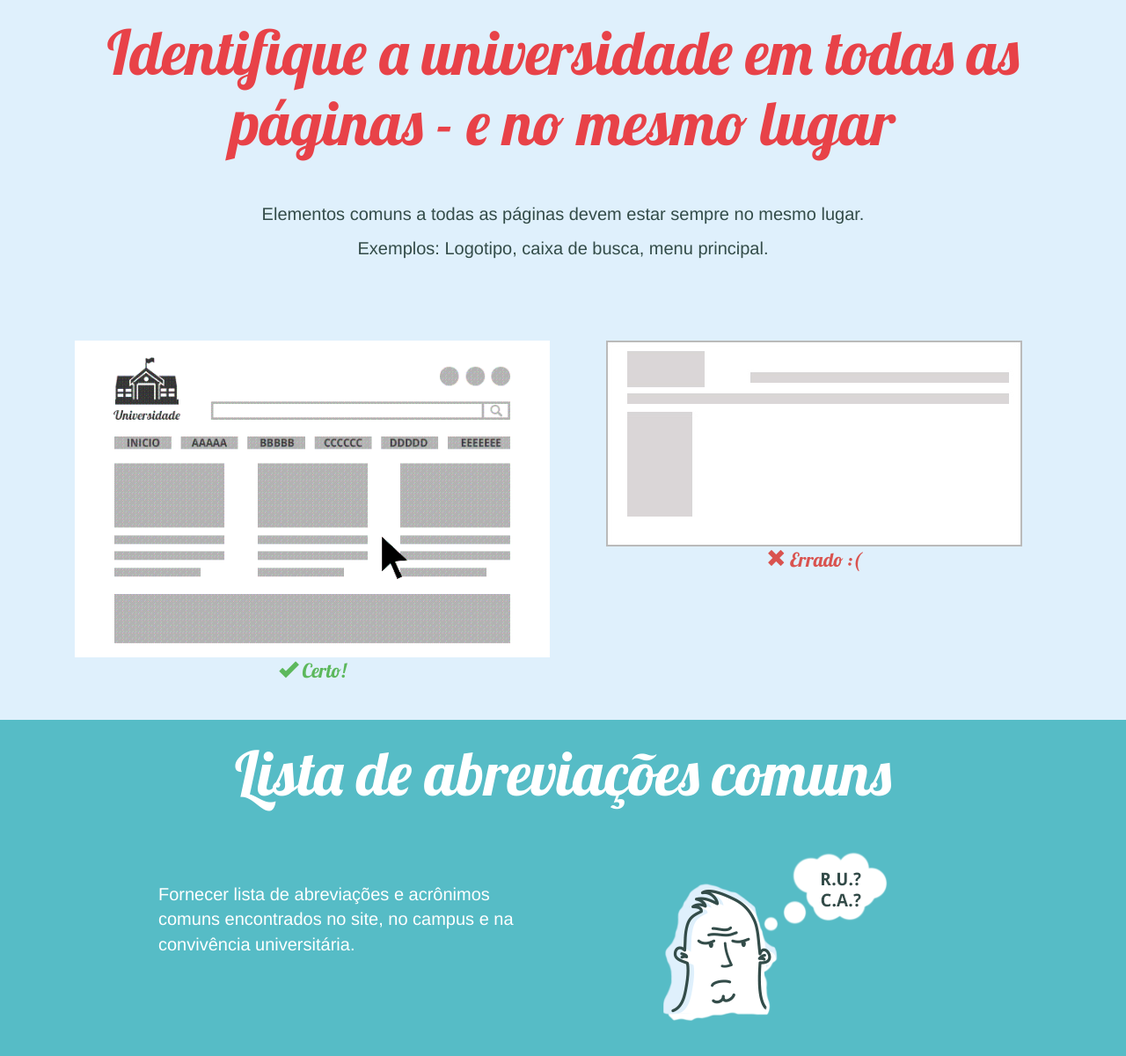
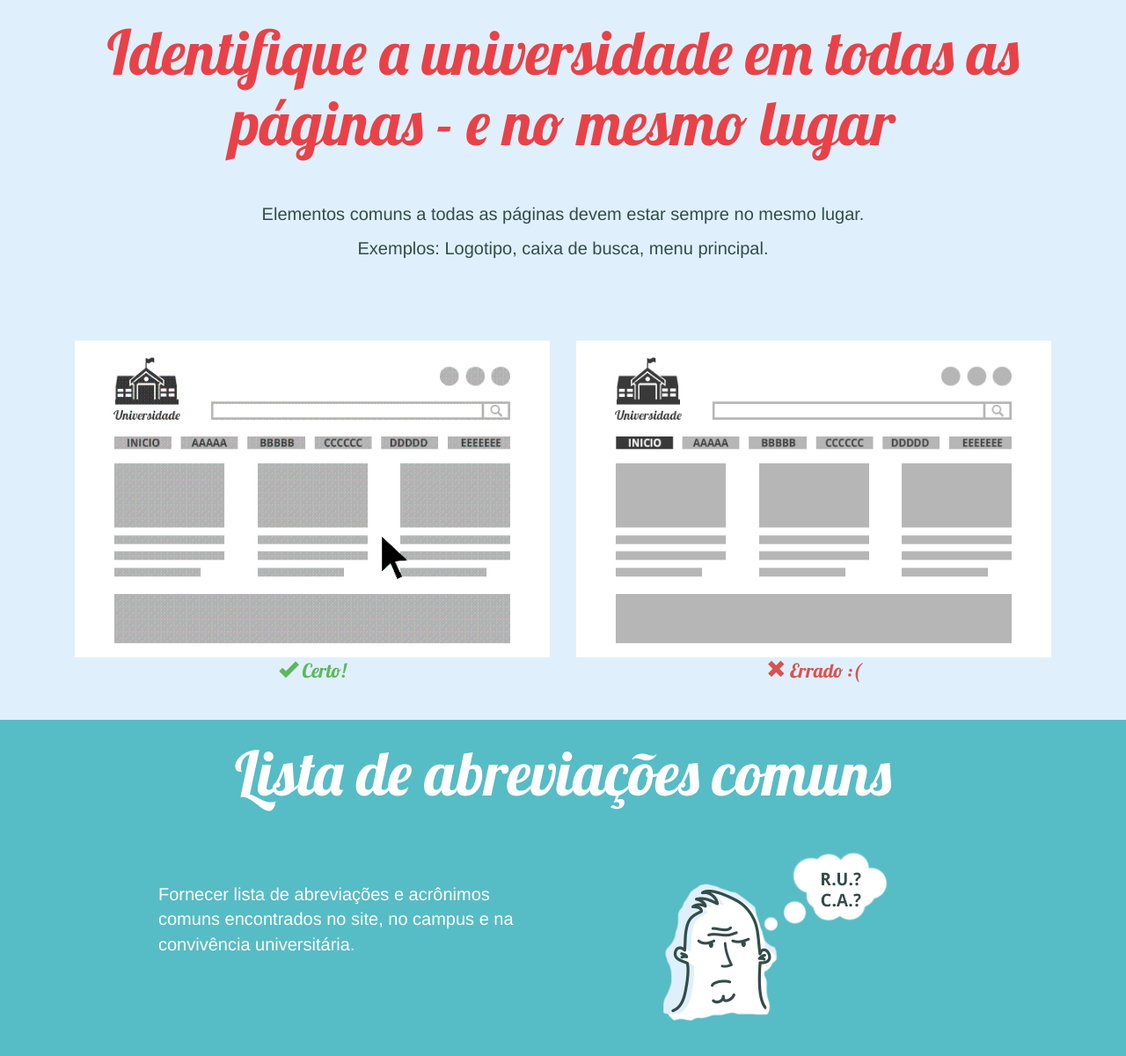
Before and after one commit to lucassandes/CartilhaTCC, a PHP site: page / in a window 1280 px wide. Shown: the part 1343-2543 px from the top of the page at 88% size. Run offline with PHP 8.4, Linux system fonts and the light colour scheme; data that the repository does not hold is empty; some libraries are stand-ins or nearby versions; some web fonts are replaced.

Commit message:
Gif 1 pronto!

```diff
--- a/index.php
+++ b/index.php
@@ -196,7 +196,7 @@ $i++ ?>">
         </div>
         <div class="clear"></div>
         <div class="col-xs-6 ">
-            <img src="imgs/teste1.gif" class="img-responsive center-block" alt="Placeholder"/>
+            <img src="imgs/identifique-certo.gif" class="img-responsive center-block" alt="Placeholder"/>
 
             <div class="legenda-certo text-center">
                 <span class="glyphicon glyphicon-ok" aria-hidden="true"></span> Certo!
@@ -204,7 +204,7 @@ $i++ ?>">
         </div>
 
         <div class="col-xs-6 ">
-            <img src="imgs/ph1.jpg" class="img-responsive center-block" alt="Placeholder"/>
+            <img src="imgs/gif2.gif" class="img-responsive center-block" alt="Placeholder"/>
 
             <div class="legenda-errado text-center">
                 <span class="glyphicon glyphicon-remove" aria-hidden="true"></span> Errado :(
```
Also changed, not shown: imgs/gif2.gif (added), imgs/identifique-certo.gif (added).
